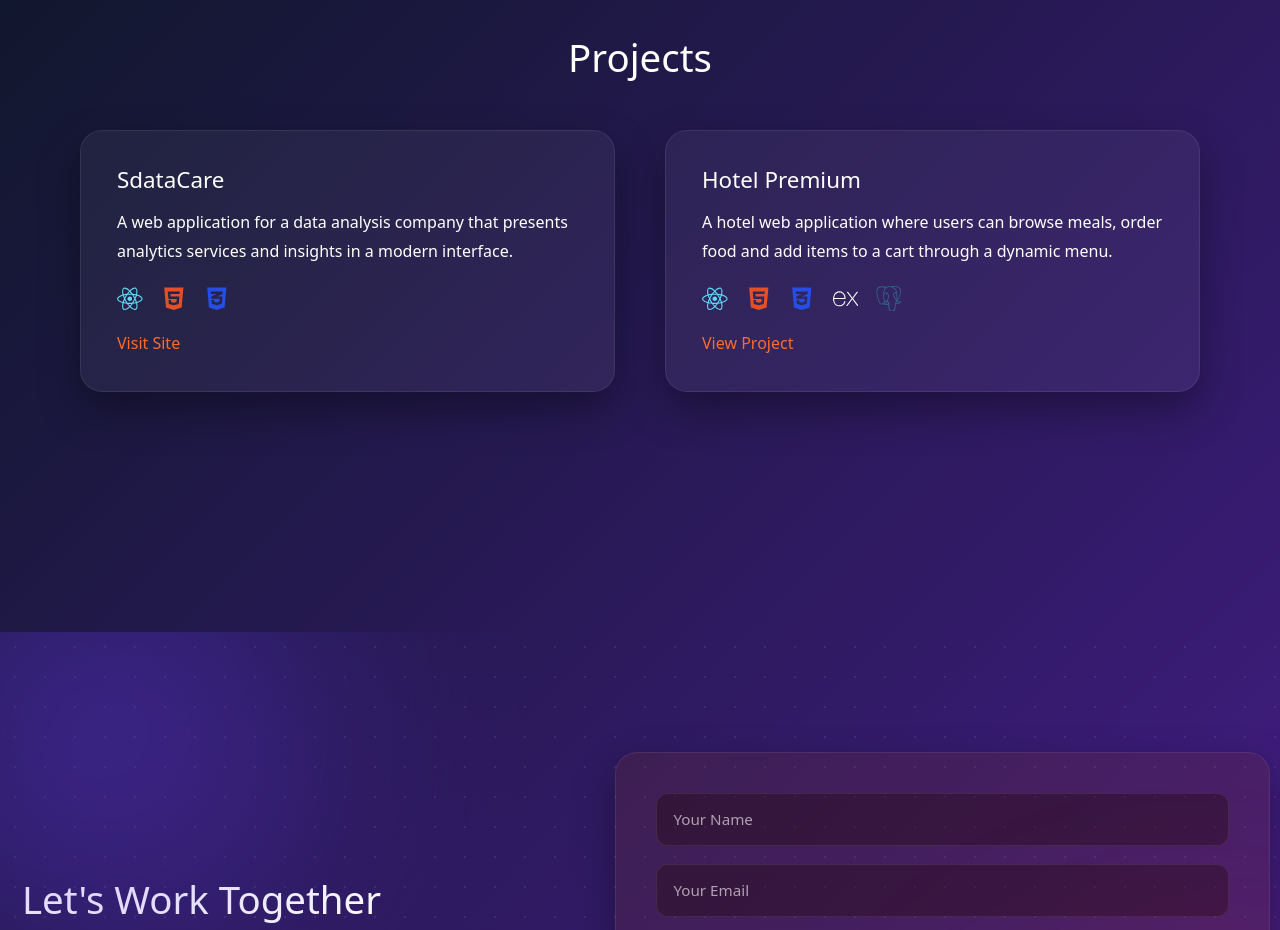
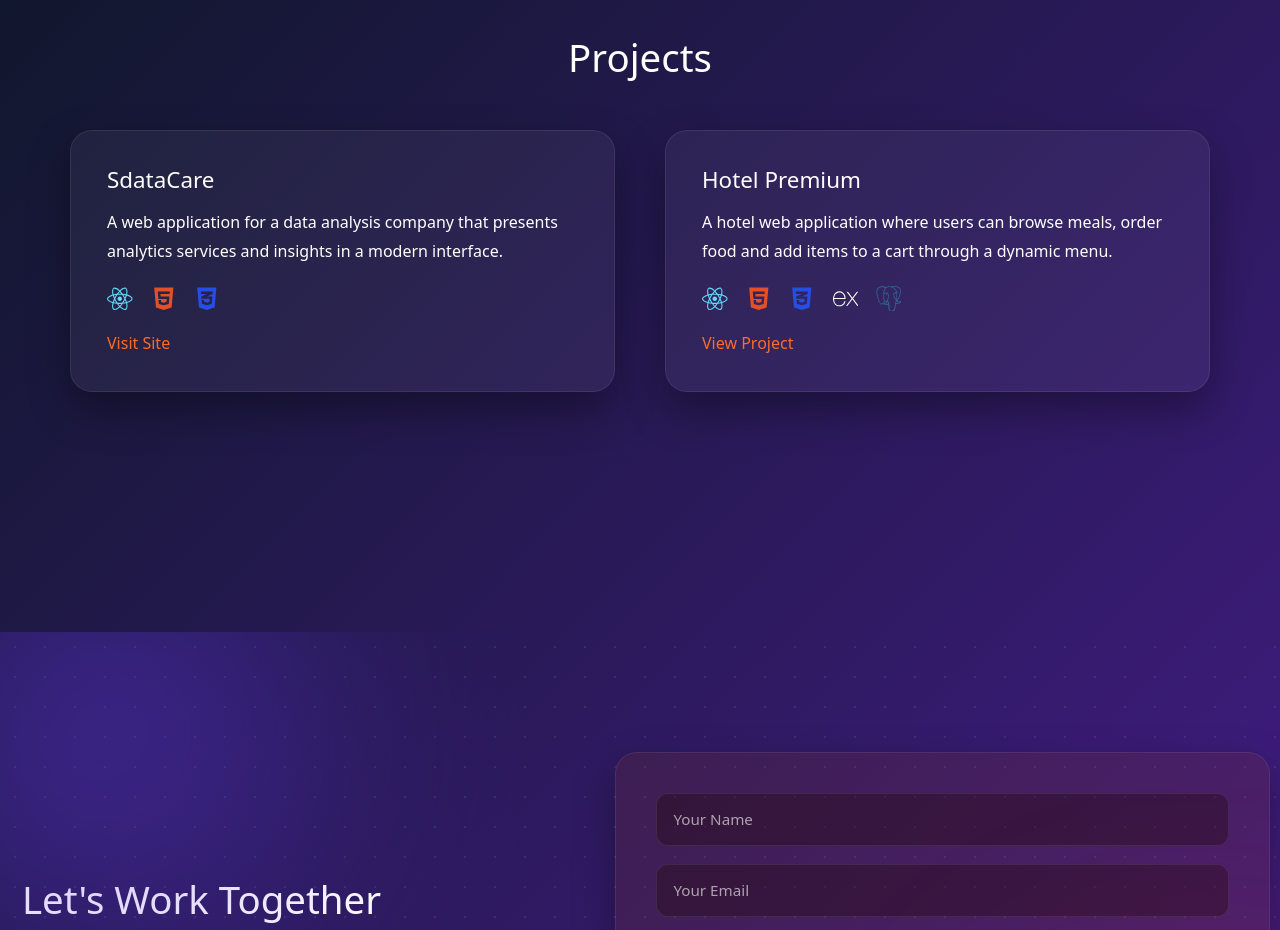
Before and after one commit to giddy-creator/my-profile, a React (Vite) app: page / in a window 1280 px wide. Shown: the part 1320-2250 px from the top of the page. Built offline with nearby package versions, Linux system fonts and the light colour scheme; the HTML template or start-up script is replaced by a standard one.

Commit message:
more edits

```diff
--- a/src/index.css
+++ b/src/index.css
@@ -538,7 +538,6 @@ body {
 }
 
 .about .container,
-.projects .project-grid,
 .contact-wrapper,
 .hero-container {
   max-width: 100%;
```
